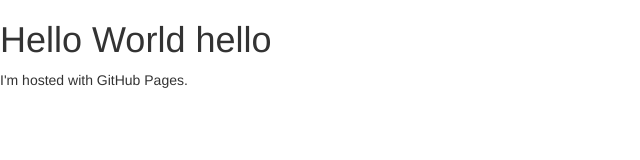
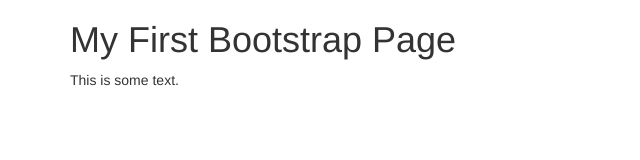
Before and after one commit to umassdissenters/umassdissenters.github.io, a plain HTML site: page index.html in a window 1280 px wide. Shown: the whole page, without its empty margins (0-640 px from the left). Drawn offline with nearby package versions, Linux system fonts and the light colour scheme.

Commit message:
Update index.html

```diff
--- a/index.html
+++ b/index.html
@@ -9,7 +9,10 @@
   <script src="https://maxcdn.bootstrapcdn.com/bootstrap/3.4.1/js/bootstrap.min.js"></script>
 </head>
 <body>
-<h1 class="title">Hello World hello</h1>
-<p class="text">I'm hosted with GitHub Pages.</p>
+
+    <div class="container">
+        <h1>My First Bootstrap Page</h1>
+        <p>This is some text.</p>
+      </div>
 </body>
 </html>
```
